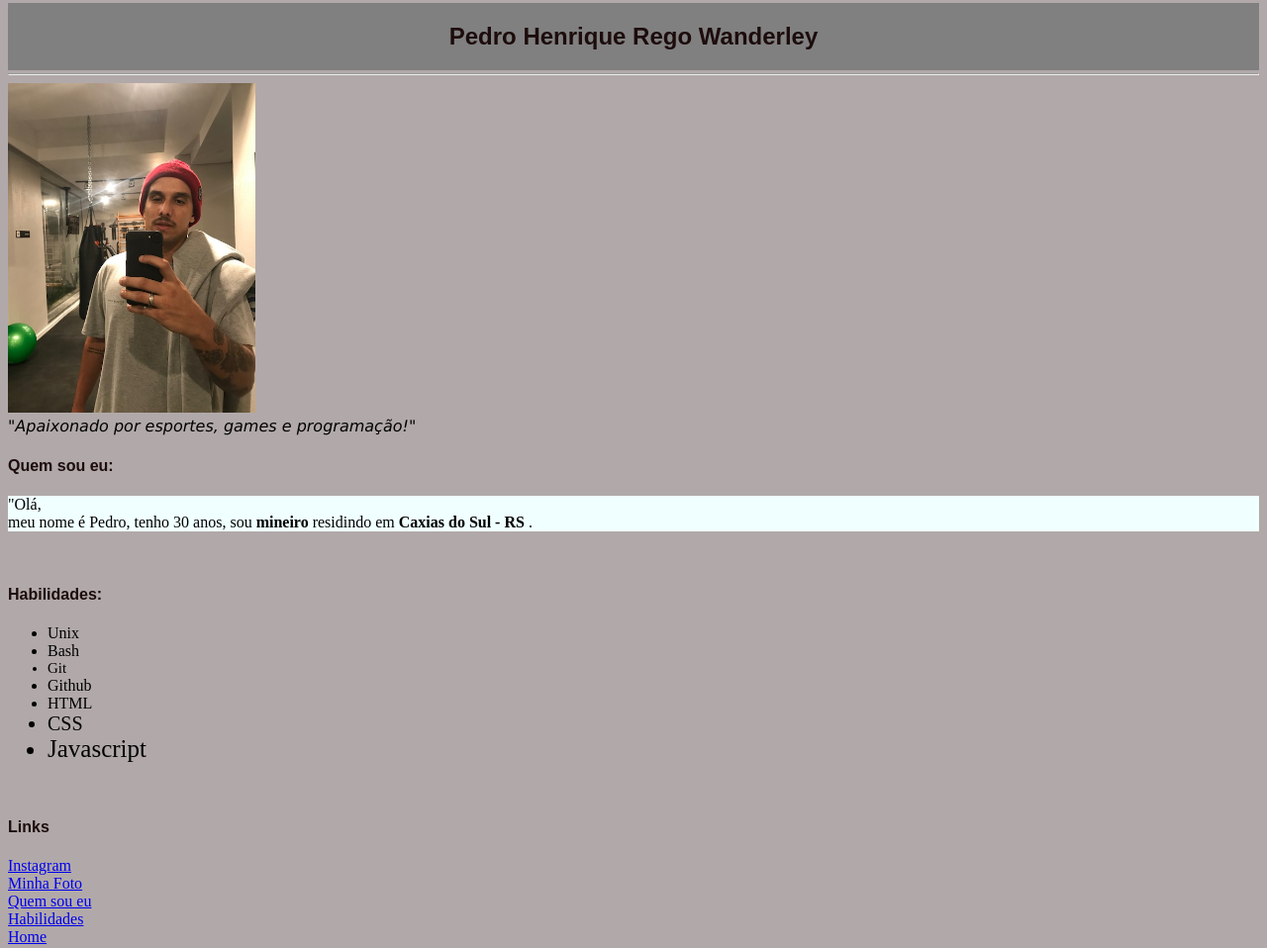
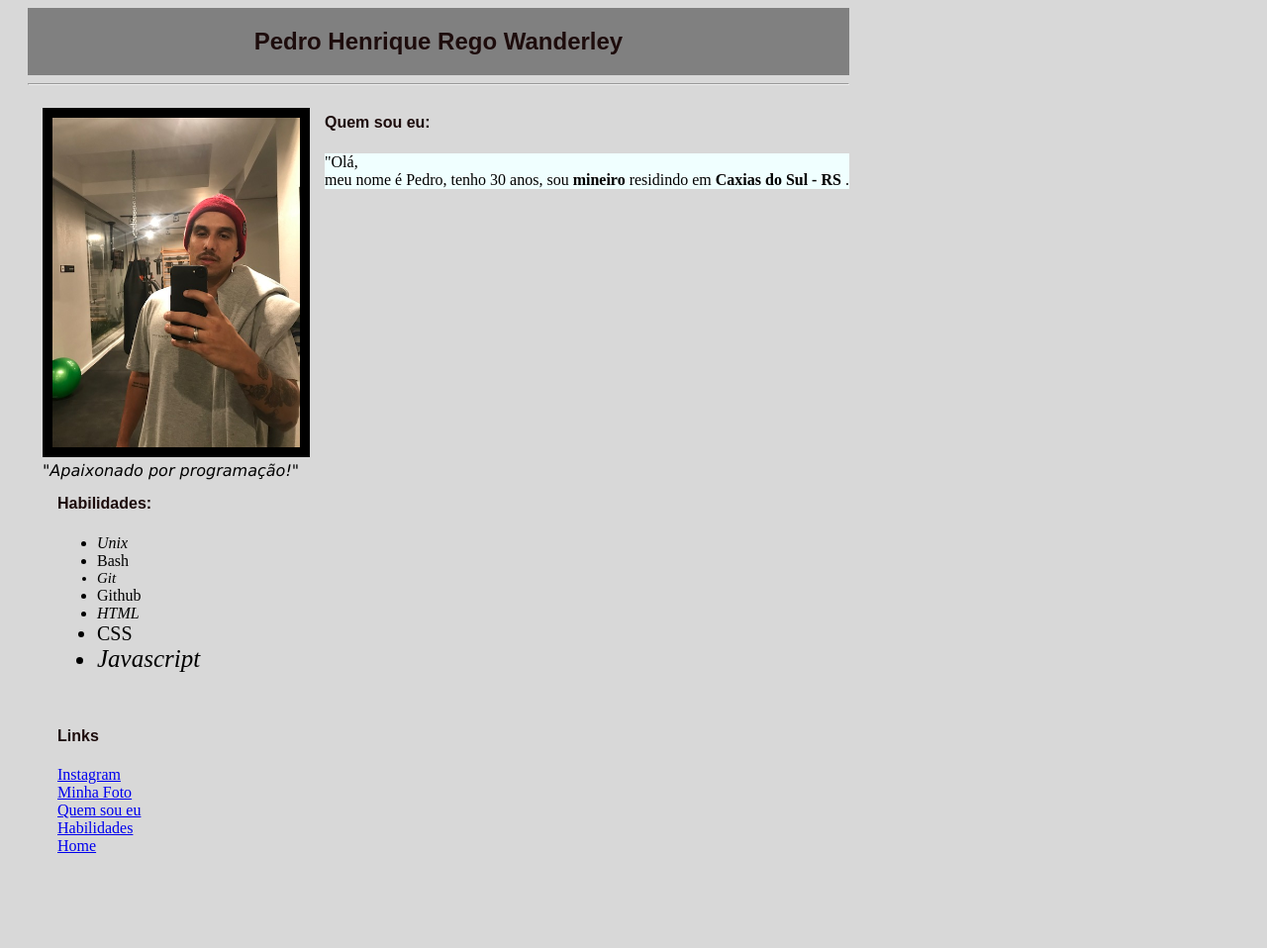
Before and after one commit to PedreekDev/pedreekdev.github.io, a plain HTML site: page index.html in a window 1280 px wide. Shown: the whole page at 99% size. After the commit the page ends 872 px from the top, so only its background shows below. Drawn offline with Linux system fonts and the light colour scheme.

Commit message:
atualização diaria webpage

```diff
--- /dev/null
+++ b/css.css
@@ -0,0 +1,80 @@
+#apresentacao {
+    display: inline-block;
+    padding: 0 20px;
+    width: 1080px;
+    width: auto;
+}
+
+#foto {
+    margin-left: 0px;
+    padding: 10px;
+    background-color: black;
+}
+
+#conteudo {
+    clear: both;
+    margin-left: 30px;
+
+}
+
+#skills {
+    margin-top: 90px;
+}
+
+body {
+    background-color: rgb(216, 216, 216);
+}
+
+h2 {
+    text-align: center;
+}
+
+
+ul li:nth-child(odd) {
+    font-style: italic;
+}
+
+.fotinha{
+    padding: 15px;
+    float: left;
+}
+
+.descricao{
+    float: right;
+}
+
+
+h2 {
+    color: rgb(29, 12, 12);
+    font-family: Arial, Helvetica, sans-serif;
+    background-color: grey;
+    padding: 20px;
+    margin: 0;
+}
+
+h4 {
+    font-family: Arial, Helvetica, sans-serif;
+    color: rgb(29, 12, 12);
+}
+
+em {
+    font-family: Verdana, Geneva, Tahoma, sans-serif;
+}
+
+p  {
+    background-color: azure;
+}
+
+/* fontes skills */
+
+.um {
+    font-size: 25px;
+}
+
+.dois {
+    font-size: 20px;
+}
+
+.tres {
+    font-size: 15px;
+}
--- a/index.html
+++ b/index.html
@@ -5,64 +5,33 @@
     <meta http-equiv="X-UA-Compatible" content="IE=edge">
     <meta name="viewport" content="width=device-width, initial-scale=1.0">
     <title>.:: Pedro Wanderley ::. </title>
-    <style>
-
-        body {
-            background-color: rgb(177, 169, 169);
-        }
-
-        h2 {
-            color: rgb(29, 12, 12);
-            font-family: Arial, Helvetica, sans-serif;
-            background-color: grey;
-            padding: 20px;
-            margin-bottom: -5px;
-            margin-top: -5px;
-        }
-
-        h4 {
-            font-family: Arial, Helvetica, sans-serif;
-            color: rgb(29, 12, 12);
-        }
-
-        em {
-            font-family: Verdana, Geneva, Tahoma, sans-serif;
-        }
-
-        p  {
-            background-color: azure;
-        }
-
-        .um {
-            font-size: 25px;
-        }
-
-        .dois {
-            font-size: 20px;
-        }
-
-        .tres {
-            font-size: 15px;
-        }
-    </style>
+    <link rel="stylesheet" href="css.css">
 </head>
 
 <body>
-    <h2 style="text-align: center;">Pedro Henrique Rego Wanderley</h2>
+  <div id="apresentacao">
+            <h2>Pedro Henrique Rego Wanderley</h2>
             <hr>
+
+        <div class="fotinha">
+
+
             <img id="foto" src="./pedrowanderley.jpg" alt="pedro-wanderley" width="250px">
+
             <br>
             <span>
-        <em>"Apaixonado por esportes, games e programação!"</em>
+                <em>"Apaixonado por programação!"</em>
             </span>
+        </div>
+
+        <div class="descricao">
 
             <h4 id="quem">Quem sou eu:</h4>
             <p>"Olá,<br>
                 meu nome é Pedro, tenho 30 anos, sou <strong> mineiro </strong>residindo em <strong> Caxias do Sul - RS </strong>.
             </p>
-
-    <br>
-
+        </div>
+        <div id="conteudo">
             <h4 id="skills">Habilidades:</h4>
         <ul>
             <li>Unix</li>
@@ -75,7 +44,7 @@
         </ul>
         <br>
 
-    <h4>Links</h4>
+        <h4 class="links">Links</h4>
 
         <a href="http://instagram.com/pedrownd" target="_blank">Instagram</a>
         <br>
@@ -87,6 +56,13 @@
         <br>
         <a href="#">Home</a>
 
+        </div>
+
+  </div>
+
+    <br>
+
+
 
 
 
```
Lines whose indentation alone changed are shown as unchanged.
